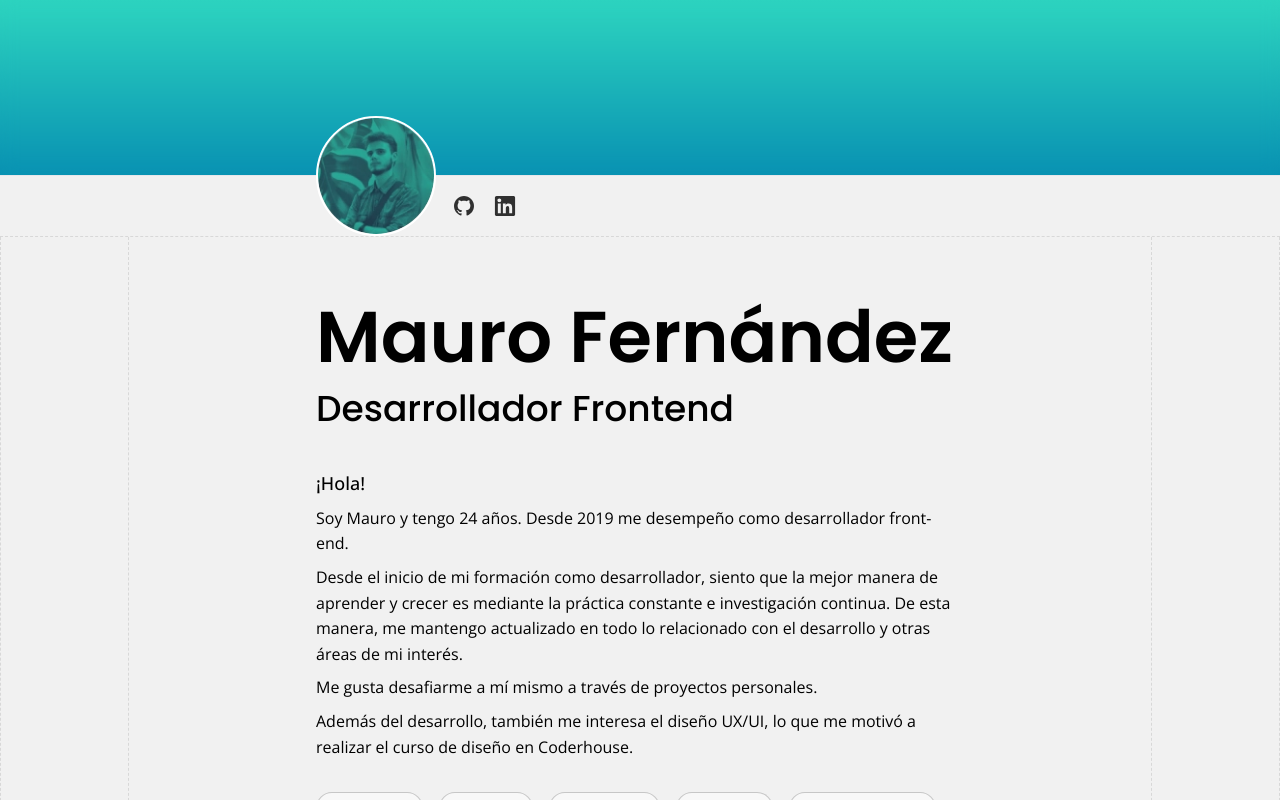
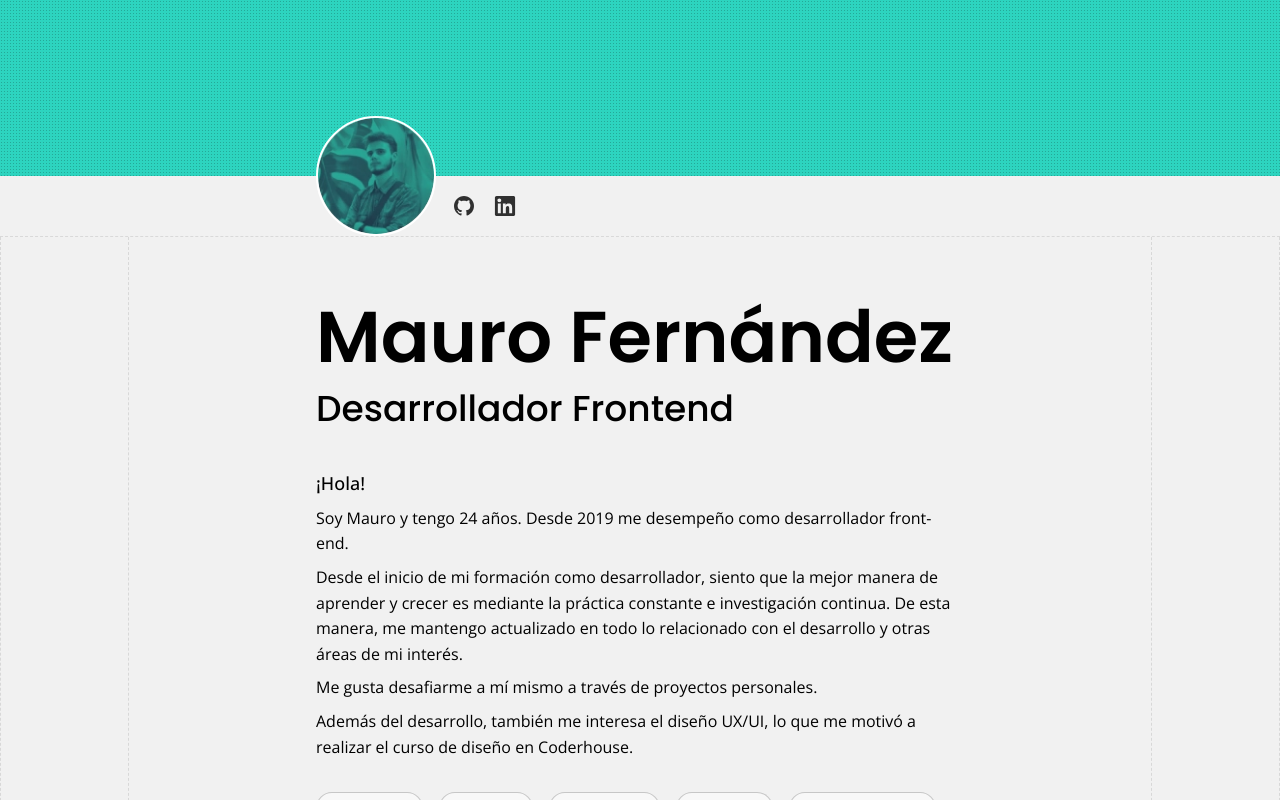
Before and after one commit to maufz/portfolio-2023, a Next.js app: page / in a window 1280 px wide. Shown: the top 800 px of the page. Built offline with nearby package versions, Linux system fonts and the light colour scheme.

Commit message:
Cambio img header

```diff
--- a/components/Header.tsx
+++ b/components/Header.tsx
@@ -1,4 +1,5 @@
 import { useState, useEffect } from "react"
+import dottedBg from "@/public/dotted-bg.png";
 
 export default function Header() {
   const states = ['h-24 lg:h-44', 'h-96'];
@@ -9,7 +10,7 @@ export default function Header() {
   }
 
   return <header>
-    <div className={`relative ${coverState} bg-gradient-to-b from-teal-400 to-cyan-600 after:absolute after:inset-0 after:backdrop-blur after:border-b -after:border-black after:border-opacity-10 transition-all`} onClick={handleCoverClick}></div>
+    <div style={{backgroundImage: `url(${dottedBg.src})`}} className={`${coverState} transition-all bg-teal-400`} onClick={handleCoverClick}></div>
     <div className="relative border-b border-black border-opacity-10 border-dashed">
       <div className="max-w-2xl mx-auto px-3 flex items-center">
         <img src="profile.webp" className="w-[120px] h-[120px] rounded-full mt-[-60px] inline-block border-2 border-white mr-2" alt="" />
```
Also changed, not shown: public/dotted-bg.png (added).
